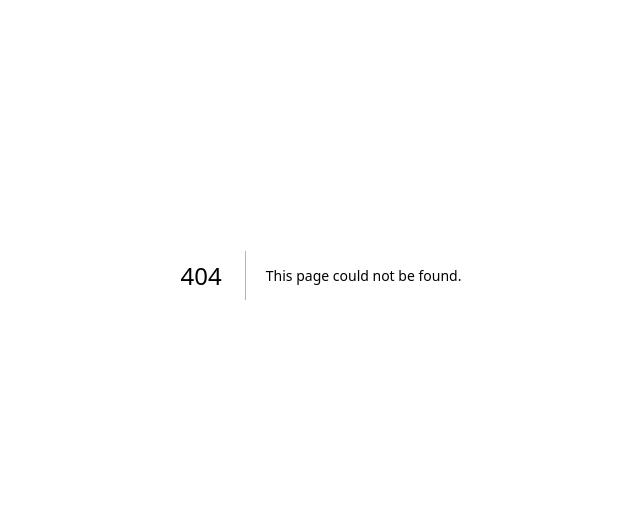
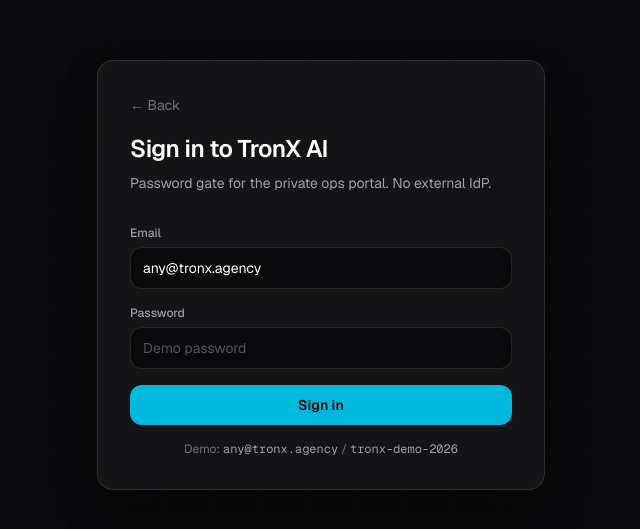
Before and after one commit to tronxagency/tronx-ai-portal, a Next.js app: page /login in a window 1280 px wide. Before the commit this address had no page. Shown: the part 125-654 px from the top of the page, without its empty margins (319-959 px from the left). Built offline with nearby package versions, Linux system fonts and the light colour scheme.

Commit message:
feat: add login page

```diff
--- /dev/null
+++ b/app/login/page.tsx
@@ -0,0 +1,115 @@
+"use client";
+
+import Link from "next/link";
+import { useRouter, useSearchParams } from "next/navigation";
+import { FormEvent, Suspense, useState } from "react";
+
+function LoginForm() {
+  const router = useRouter();
+  const search = useSearchParams();
+  const next = search.get("next") || "/dashboard";
+  const [email, setEmail] = useState("any@tronx.agency");
+  const [password, setPassword] = useState("");
+  const [error, setError] = useState("");
+  const [loading, setLoading] = useState(false);
+
+  async function onSubmit(e: FormEvent) {
+    e.preventDefault();
+    setError("");
+    setLoading(true);
+    try {
+      const res = await fetch("/api/auth/login", {
+        method: "POST",
+        headers: { "Content-Type": "application/json" },
+        body: JSON.stringify({ email, password }),
+      });
+      const data = await res.json();
+      if (!res.ok) {
+        setError(data.error || "Login failed");
+        return;
+      }
+      router.push(next);
+      router.refresh();
+    } catch {
+      setError("Network error");
+    } finally {
+      setLoading(false);
+    }
+  }
+
+  return (
+    <form onSubmit={onSubmit} className="mt-8 space-y-4">
+      <div>
+        <label className="block text-xs font-medium text-zinc-400" htmlFor="email">
+          Email
+        </label>
+        <input
+          id="email"
+          type="email"
+          autoComplete="username"
+          value={email}
+          onChange={(e) => setEmail(e.target.value)}
+          className="mt-1.5 w-full rounded-xl border border-white/10 bg-zinc-950 px-3 py-2.5 text-sm text-white outline-none ring-cyan-500/40 placeholder:text-zinc-600 focus:ring-2"
+          placeholder="any@tronx.agency"
+          required
+        />
+      </div>
+      <div>
+        <label
+          className="block text-xs font-medium text-zinc-400"
+          htmlFor="password"
+        >
+          Password
+        </label>
+        <input
+          id="password"
+          type="password"
+          autoComplete="current-password"
+          value={password}
+          onChange={(e) => setPassword(e.target.value)}
+          className="mt-1.5 w-full rounded-xl border border-white/10 bg-zinc-950 px-3 py-2.5 text-sm text-white outline-none ring-cyan-500/40 placeholder:text-zinc-600 focus:ring-2"
+          placeholder="Demo password"
+          required
+        />
+      </div>
+      {error ? (
+        <p className="rounded-lg bg-rose-500/10 px-3 py-2 text-sm text-rose-300 ring-1 ring-rose-500/30">
+          {error}
+        </p>
+      ) : null}
+      <button
+        type="submit"
+        disabled={loading}
+        className="w-full rounded-xl bg-cyan-500 py-2.5 text-sm font-semibold text-zinc-950 transition hover:bg-cyan-400 disabled:opacity-60"
+      >
+        {loading ? "Signing in…" : "Sign in"}
+      </button>
+      <p className="text-center text-xs text-zinc-500">
+        Demo: <code className="text-zinc-400">any@tronx.agency</code> /{" "}
+        <code className="text-zinc-400">tronx-demo-2026</code>
+      </p>
+    </form>
+  );
+}
+
+export default function LoginPage() {
+  return (
+    <main className="relative flex min-h-screen items-center justify-center px-4">
+      <div className="pointer-events-none absolute inset-0 tronx-grid opacity-40" />
+      <div className="relative w-full max-w-md rounded-2xl border border-white/10 bg-zinc-900/80 p-8 shadow-2xl shadow-black/40 backdrop-blur">
+        <Link href="/" className="text-sm text-zinc-500 hover:text-zinc-300">
+          ← Back
+        </Link>
+        <h1 className="mt-4 text-2xl font-semibold tracking-tight text-white">
+          Sign in to TronX AI
+        </h1>
+        <p className="mt-2 text-sm text-zinc-400">
+          Password gate for the private ops portal. No external IdP.
+        </p>
+        <Suspense fallback={<div className="mt-8 text-sm text-zinc-500">Loading…</div>}>
+          <LoginForm />
+        </Suspense>
+      </div>
+    </main>
+  );
+}
```
